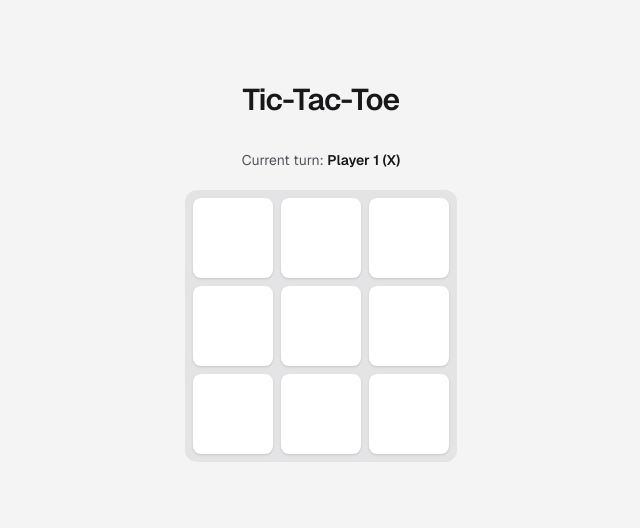
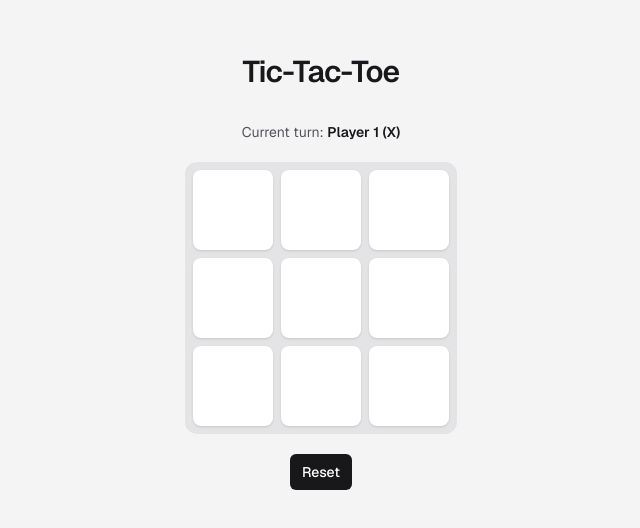
Before and after one commit to vikassahu1/tic-tac-toe, a Next.js app: page / in a window 1280 px wide. Shown: the part 128-656 px from the top of the page, without its empty margins (319-959 px from the left). Built offline with nearby package versions, Linux system fonts and the light colour scheme.

Commit message:
feat: added reset button

```diff
--- a/components/Game.tsx
+++ b/components/Game.tsx
@@ -3,7 +3,6 @@
 import { useState } from "react";
 import { Board } from "@/components/Board";
 import { GameState } from "@/types/stateManagement";
-
 
 export const Game = ({ dimension = 3, numberOfPlayers = 2 }: { dimension?: number, numberOfPlayers?: number }) => {
     if (dimension % 2 === 0) {
@@ -23,7 +22,6 @@
         setCurrentPlayer,
         setWinner
     };
-
     if(winner){
         return (
             <div className="flex flex-col items-center gap-3 text-center">
@@ -33,6 +31,9 @@
                 <p className="text-2xl font-semibold text-zinc-900 dark:text-zinc-50">
                     Winner: Player {winner} ({winner === 1 ? "X" : "O"})
                 </p>
+                <button onClick={() => window.location.reload()} className="inline-flex items-center gap-2 rounded-md bg-zinc-900 px-3 py-2 text-sm font-medium text-white hover:bg-zinc-800 focus:outline-none focus:ring-2 focus:ring-zinc-500 focus:ring-offset-2 dark:bg-zinc-50 dark:text-zinc-900 dark:hover:bg-zinc-100 dark:focus:ring-zinc-400 dark:focus:ring-offset-zinc-950">
+                    Play Again
+                </button>
             </div>
         );
     }
@@ -46,6 +47,9 @@
                     </span>
                 </p>
                 <Board gameState={gameState} />
+                <button onClick={() => window.location.reload()} className="inline-flex items-center gap-2 rounded-md bg-zinc-900 px-3 py-2 text-sm font-medium text-white hover:bg-zinc-800 focus:outline-none focus:ring-2 focus:ring-zinc-500 focus:ring-offset-2 dark:bg-zinc-50 dark:text-zinc-900 dark:hover:bg-zinc-100 dark:focus:ring-zinc-400 dark:focus:ring-offset-zinc-950">
+                    Reset
+                </button>
             </div>
         );
     }
```
